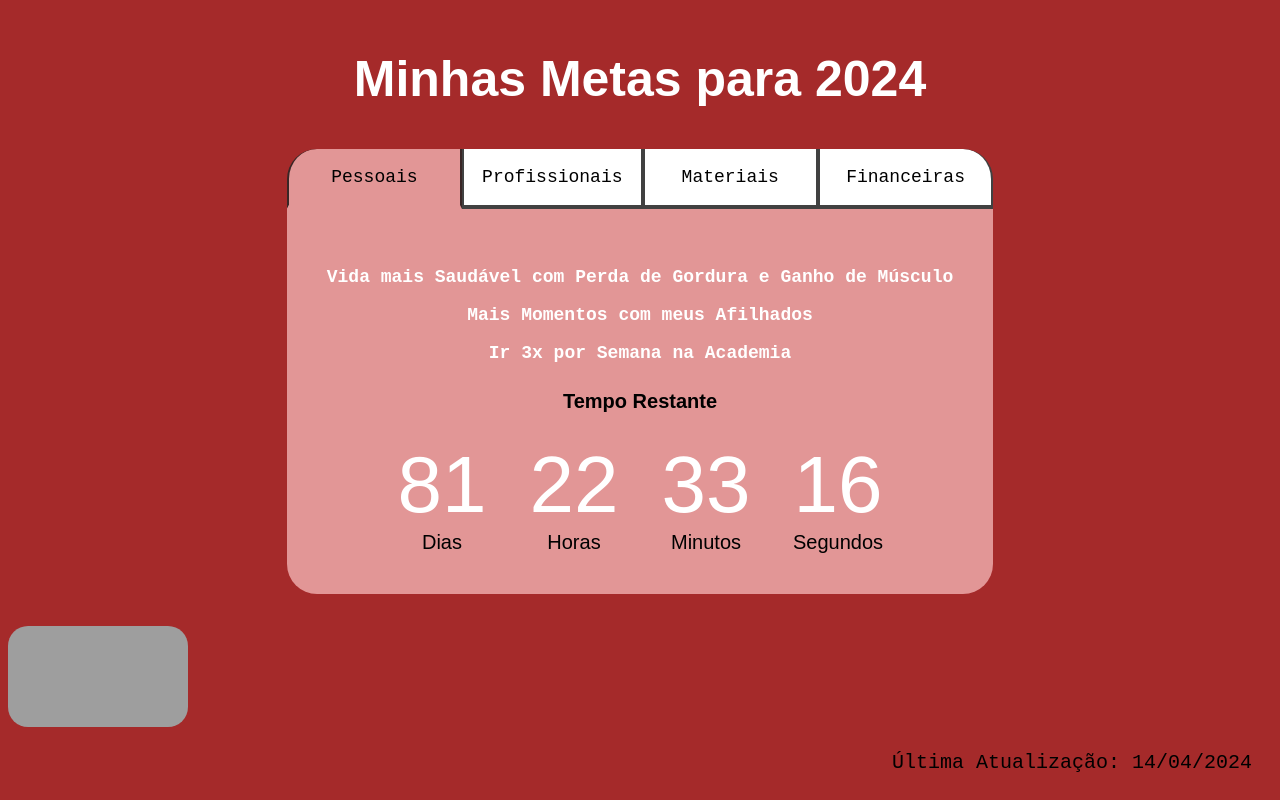
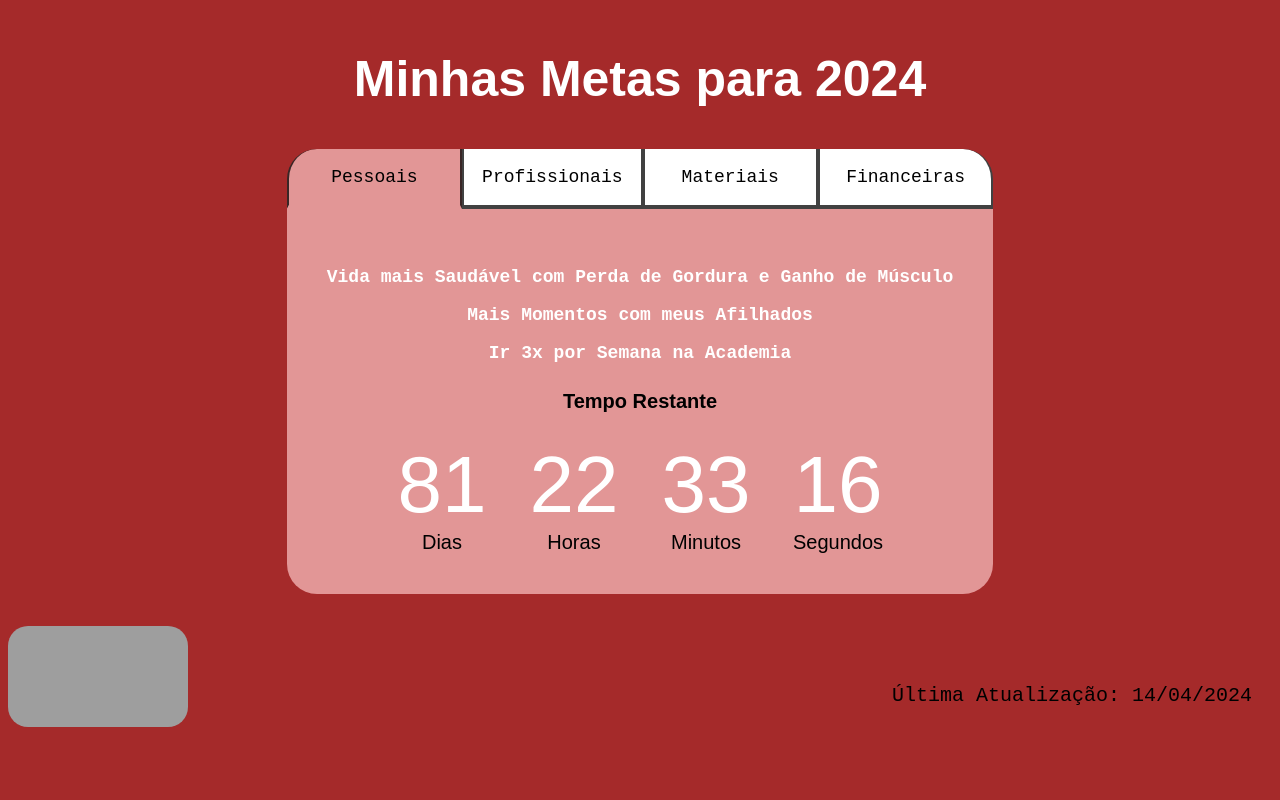
Before and after one commit to pmatjayme/tiago1trip2, a plain HTML site: page index.html in a window 1280 px wide. Drawn offline with Linux system fonts and the light colour scheme; grey boxes are pictures that could not be loaded; a web font is replaced by a local one.

Commit message:
14.04 final

```diff
--- a/index.html
+++ b/index.html
@@ -164,8 +164,10 @@
     </section>
 
     <footer class="rodape">
-        <img src="image/bem_vindo.gif" class="tiago">
-        <p class="by"> Última Atualização: 14/04/2024 </p>
+        <div class="rodape-todos">
+            <img src="image/bem_vindo.gif" class="tiago">
+            <p class="by"> Última Atualização: 14/04/2024 </p>
+        </div>
     </footer>
 
 <script src="main.js"> </script>
--- a/style.css
+++ b/style.css
@@ -119,6 +119,11 @@ display: block;
     color: var(--preto);
 }
 
+.rodape-todos{
+    display: grid;
+    grid-template-columns: 50% 50%;
+}
+
 .tiago{
     border-radius: 20px;
     width: 180px;
@@ -130,6 +135,7 @@ display: block;
     margin-right: 1em;
     font-size: 20px;
     font-family: "Kode Mono", monospace;
+    margin-top: auto;
 }
 
 @media screen and (min-width: 768px){
```
